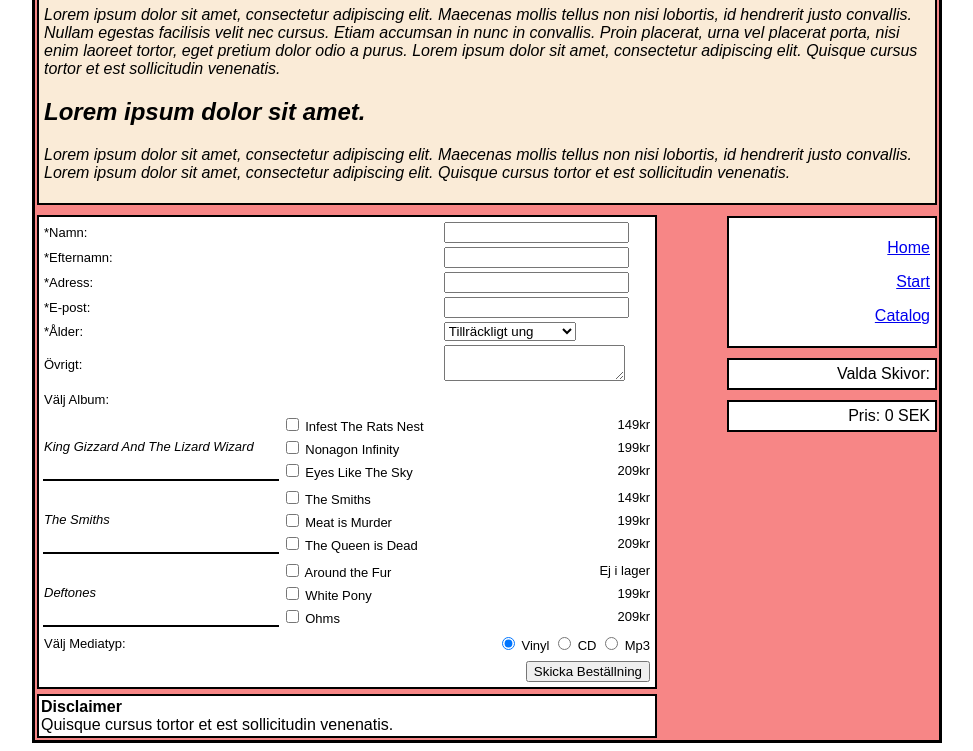
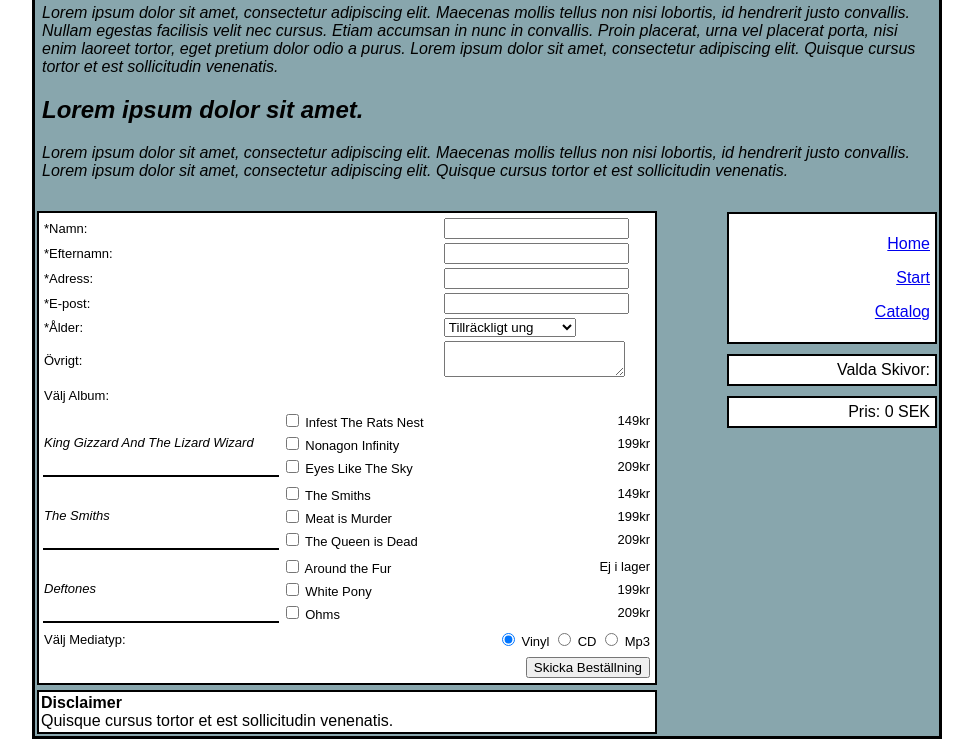
Before and after one commit to Bjornstedt/Bjornstedt.github.io, a plain HTML site: page index.html in a window 1280 px wide. Shown: the part 303-1054 px from the top of the page, without its empty margins (153-1126 px from the left). Drawn offline with Linux system fonts and the light colour scheme.

Commit message:
Update order.css

```diff
--- a/order.css
+++ b/order.css
@@ -1,3 +1,5 @@
+/* Skolarbete VT22 */
+
 html{
 	font-size:12pt;
 }
@@ -15,7 +17,7 @@ body{
     padding: 2px;
     margin-left: auto;
     margin-right: auto;
-    background-color:rgb(247, 134, 134);
+    background-color:#88a6ad;
 }
 
 .header {
@@ -25,13 +27,13 @@ border: 2px solid #000000;
 
 .standardtext {
     font-style: italic;
-    display:block;
+
     margin: 10px;
     padding: 5px;
     margin-left: auto;
     margin-right: auto;
-    background-color:antiquewhite;
-    border: 2px solid #000000;
+    background-color:#88a6ad;
+
 }
 
 #formularet {
```
